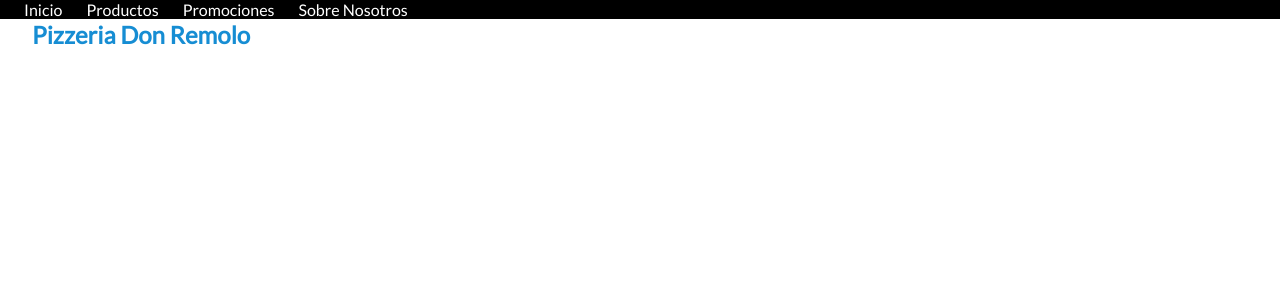
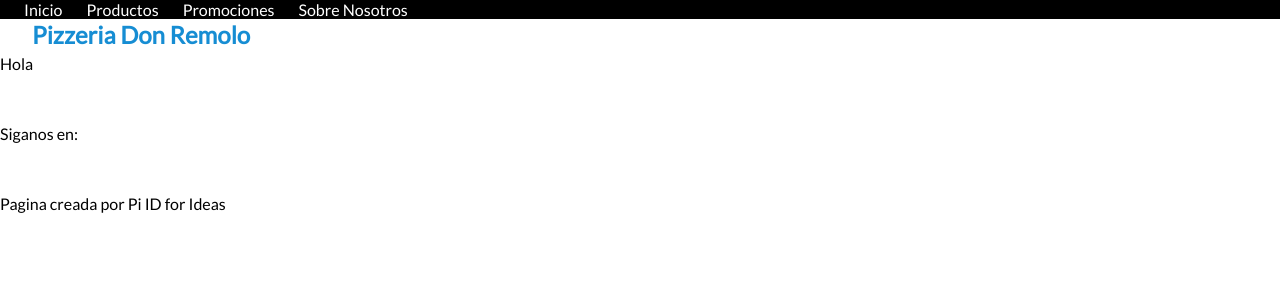
Before and after one commit to PiIdForIdeas/Pizzeria, a React (Create React App) app in the folder pizzeria/: page / in a window 1280 px wide. Shown: the top 300 px of the page. Built offline with nearby package versions, Linux system fonts and the light colour scheme.

Commit message:
creating components

```diff
--- a/pizzeria/package.json
+++ b/pizzeria/package.json
@@ -8,7 +8,9 @@
     "@testing-library/user-event": "^13.5.0",
     "react": "^17.0.2",
     "react-dom": "^17.0.2",
-    "react-scripts": "5.0.0",
+    "react-icons": "^4.3.1",
+    "react-scripts": "^2.1.3",
+    "react-simply-carousel": "^5.1.4",
     "web-vitals": "^2.1.4"
   },
   "scripts": {
--- a/pizzeria/src/App.js
+++ b/pizzeria/src/App.js
@@ -1,26 +1,19 @@
-import './styleNav.css'
-import Nav from './Nav.js'
+import React from 'react';
+import './styleNav.css';
+import './styleFooter.css';
+import Nav from './Nav.js';
+import Carousel from './components/Carousel.js';
+import Footer from './Footer.js';
 import './App.css';
+//import { FaFacebookF, FaInstagram, FaWhatsapp } from "react-icons/fa";
 
 function App() {
   return (
-    <Nav />
-    /* <div className="App">
-      <header className="App-header">
-        <img src={logo} className="App-logo" alt="logo" />
-        <p>
-          Edit <code>src/App.js</code> and save to reload.
-        </p>
-        <a
-          className="App-link"
-          href="https://reactjs.org"
-          target="_blank"
-          rel="noopener noreferrer"
-        >
-          Learn React
-        </a>
-      </header>
-    </div> */
+    <div>
+      <Nav /><br />
+      <Carousel />< br />
+      <Footer />
+    </div>
   );
 }
 
--- /dev/null
+++ b/pizzeria/src/Footer.js
@@ -0,0 +1,15 @@
+import React from 'react';
+//import { FaFacebookF, FaInstagram, FaWhatsapp } from "react-icons/fa";
+
+export default function Footer() {
+    return (
+        <footer>
+            <p>Siganos en:</p>
+            <br />
+            {/* <h4><FaFacebookF /></h4>
+            <h4><FaInstagram /></h4>
+            <h4><FaWhatsapp /></h4> */}
+            <p>Pagina creada por Pi ID for Ideas</p>
+        </footer>
+    )
+}
--- /dev/null
+++ b/pizzeria/src/components/Carousel.js
@@ -0,0 +1,48 @@
+import React from 'react';
+//import { FaBars, FaTimesCircle } from "react-icons/fa"
+
+export default function Footer() {
+    let food = [
+        {
+            food:'Muzzarella',
+            tipo:'pizzas',
+            precio:'2000',
+            cantidad:'1'
+        },
+        {
+            food:'Napolitana',
+            tipo:'pizzas',
+            precio:'2000',
+            cantidad:'1'
+        },
+        {
+            food:'Empanadas de carne',
+            tipo:'empanadas',
+            precio:'2000',
+            cantidad:'12'
+        },
+        {
+            food:'faina',
+            tipo:'fainas',
+            precio:'2000',
+            cantidad:'1'
+        },
+        {
+            food:'Coca Cola 2.5Lts',
+            tipo:'bebidas',
+            precio:'1000',
+            cantidad:'1'
+        },
+        {
+            food:'Helado',
+            tipo:'postres',
+            precio:'2000',
+            cantidad:'1'
+        },
+    ]
+    return (
+        <div>
+            <p>Hola</p>
+        </div>
+    )
+}
```
Also changed, not shown: pizzeria/src/styleFooter.css (added), 1 other file (tests, documents, lock files or other folders).
